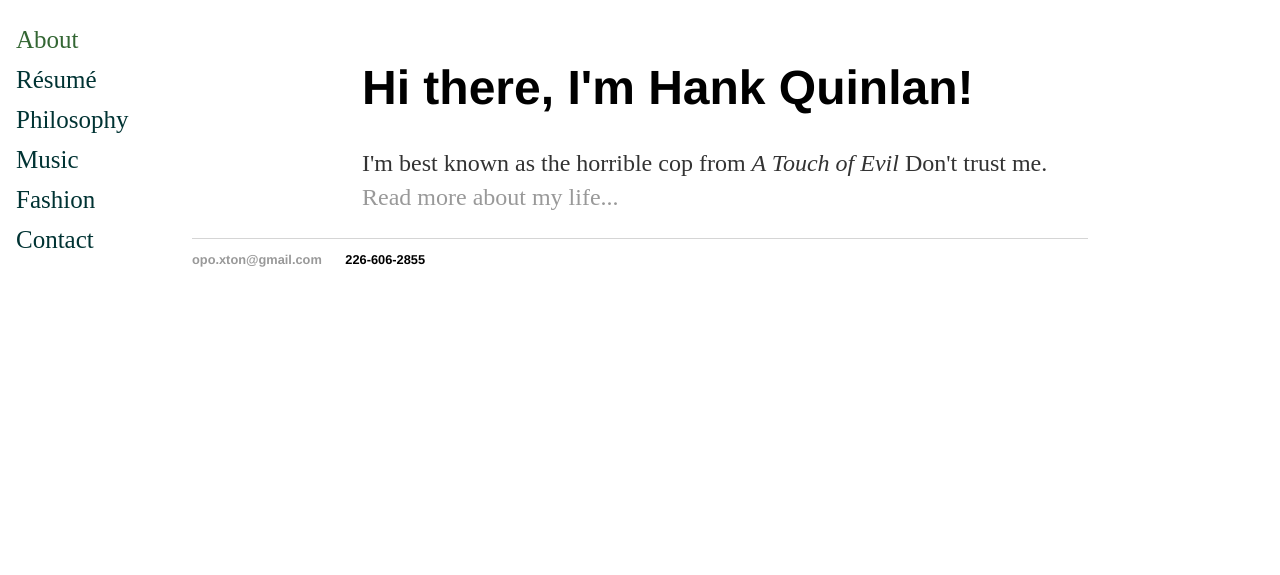
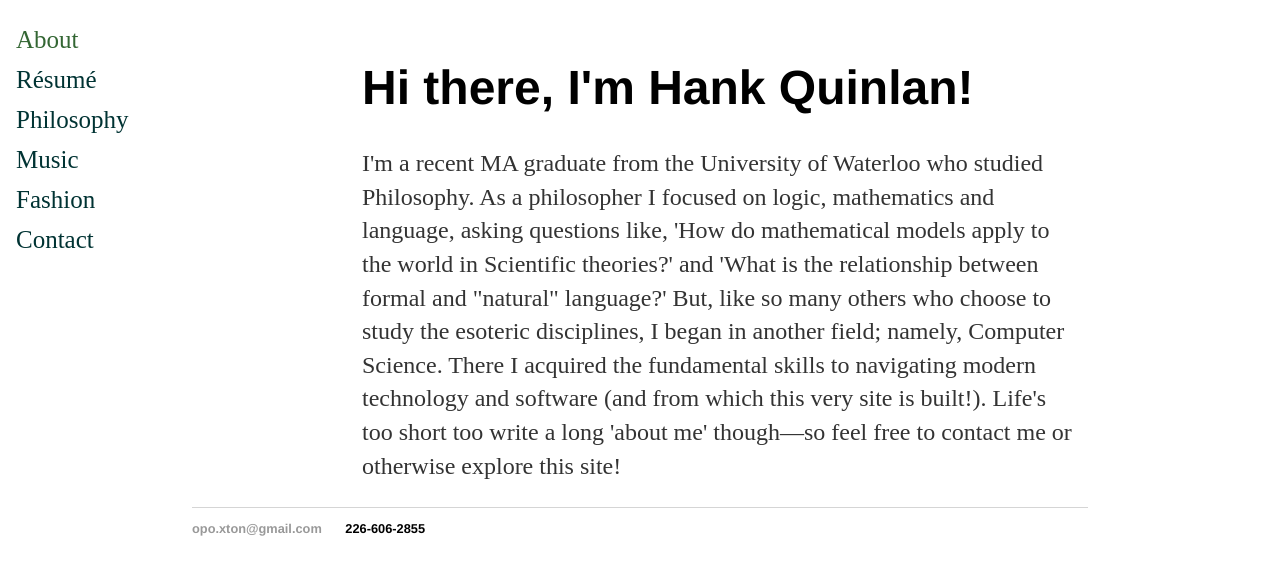
Before and after one commit to allofher/allofher.github.io, a Jekyll site: the page built from about/index.html, in a window 1280 px wide. Shown: the top 575 px of the page. Built offline with Jekyll 4.4.1, drawn with Linux system fonts in a browser that asks for light colours.

Commit message:
Update index.html

```diff
--- a/about/index.html
+++ b/about/index.html
@@ -5,5 +5,5 @@ title: about
 
 <div class="blurb">
 	<h1>Hi there, I'm Hank Quinlan!</h1>
-	<p>I'm best known as the horrible cop from <em>A Touch of Evil</em> Don't trust me. <a href="/about">Read more about my life...</a></p>
-</div><!-- /.blurb -->
+	<p>I'm a recent MA graduate from the University of Waterloo who studied Philosophy. As a philosopher I focused on logic, mathematics and language, asking questions like, 'How do mathematical models apply to the world in Scientific theories?' and 'What is the relationship between formal and "natural" language?' But, like so many others who choose to study the esoteric disciplines, I began in another field; namely, Computer Science. There I acquired the fundamental skills to navigating modern technology and software (and from which this very site is built!). Life's too short too write a long 'about me' though&mdash;so feel free to contact me or otherwise explore this site!</p>
+	</div><!-- /.blurb -->
```
